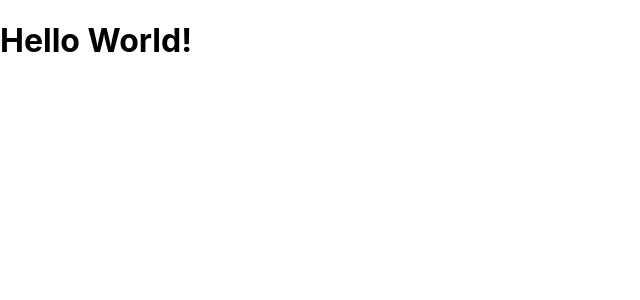
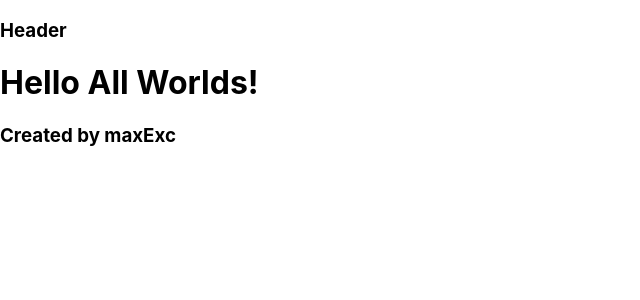
Before and after one commit to maxexc/next-js, a Next.js app: page / in a window 1280 px wide. Shown: the top 300 px of the page, without its empty margins (0-640 px from the left). Built offline with nearby package versions, Linux system fonts and the light colour scheme.

Commit message:
Layout & Components

```diff
--- /dev/null
+++ b/components/Footer.js
@@ -0,0 +1,9 @@
+import Heading from "./Heading";
+
+const Footer = () => (
+    <footer>
+        <Heading tag="h3" text="Created by maxExc" />
+    </footer>
+);
+
+export default Footer;
--- /dev/null
+++ b/components/Header.js
@@ -0,0 +1,9 @@
+import Heading from "./Heading";
+
+const Header = () => (
+    <header>
+        <Heading tag="h3" text="Header" />
+    </header>
+);
+
+export default Header;
--- /dev/null
+++ b/components/Heading.js
@@ -0,0 +1,7 @@
+
+const Heading = ({tag, text}) => {
+    const Tag = tag || 'h1';
+    return <Tag>{text}</Tag>
+}
+
+export default Heading;
--- /dev/null
+++ b/components/Layout.js
@@ -0,0 +1,12 @@
+import Header from "./Header";
+import Footer from "./Footer";
+
+const Layout = ({children}) => (
+    <>
+        <Header />
+            {children}
+        <Footer />
+    </>
+)
+
+export default Layout;
--- a/pages/_app.js
+++ b/pages/_app.js
@@ -1,8 +1,12 @@
+// import Layout from '@/components/Layout';
+import Layout from '@/components/Layout';
 import '../styles/globals.css'
 
-const MyApp = ({ Component, pageProps }) => {
-  return <Component {...pageProps} />
-}
+const MyApp = ({ Component, pageProps }) => (
+            <Layout>
+              <Component {...pageProps} />
+            </Layout>
+)
 
 export default MyApp;
 
--- a/pages/contacts/contact.js
+++ b/pages/contacts/contact.js
@@ -1,5 +1,7 @@
+import Heading from "../../components/Heading";
+
 const Contact = () => (
-    <h1>Jack</h1>
+    <Heading text="Jack" />
 );
 
 export default Contact;
--- a/pages/contacts/index.js
+++ b/pages/contacts/index.js
@@ -1,6 +1,9 @@
+import Heading from "../../components/Heading";
+
+
 const Contacts = () => (
     <>
-        <h1>Contacts list:</h1>
+        <Heading text="Contacts list:" />
     </>
 );
 
--- a/pages/index.js
+++ b/pages/index.js
@@ -1,5 +1,7 @@
+import Heading from "../components/Heading";
+
 const Home = () => (
-  <h1>Hello World!</h1>
+  <Heading text="Hello All Worlds!" />
 );
 
 export default Home;
--- a/pages/posts.js
+++ b/pages/posts.js
@@ -1,6 +1,8 @@
+import Heading from "../components/Heading";
+
 const Posts = () => (
     <>
-        <h1>Post list:</h1>
+        <Heading text="Post list:" />
         <p>Lorem ipsum dolor sit amet consectetur adipisicing elit. Ipsam, ea!</p>
     </>
 );
```
Also changed, not shown: pages/404.js (+9 -5 lines).
